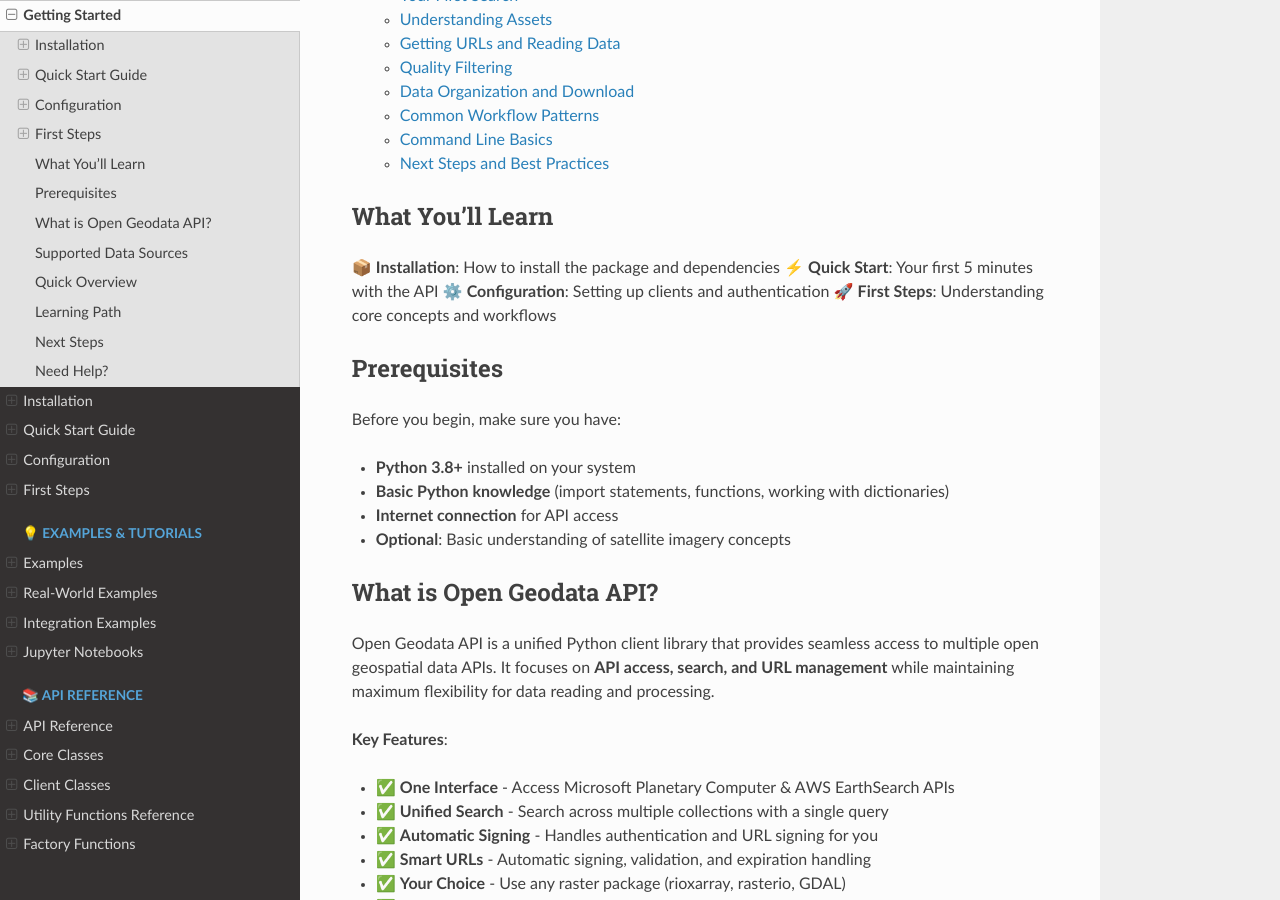
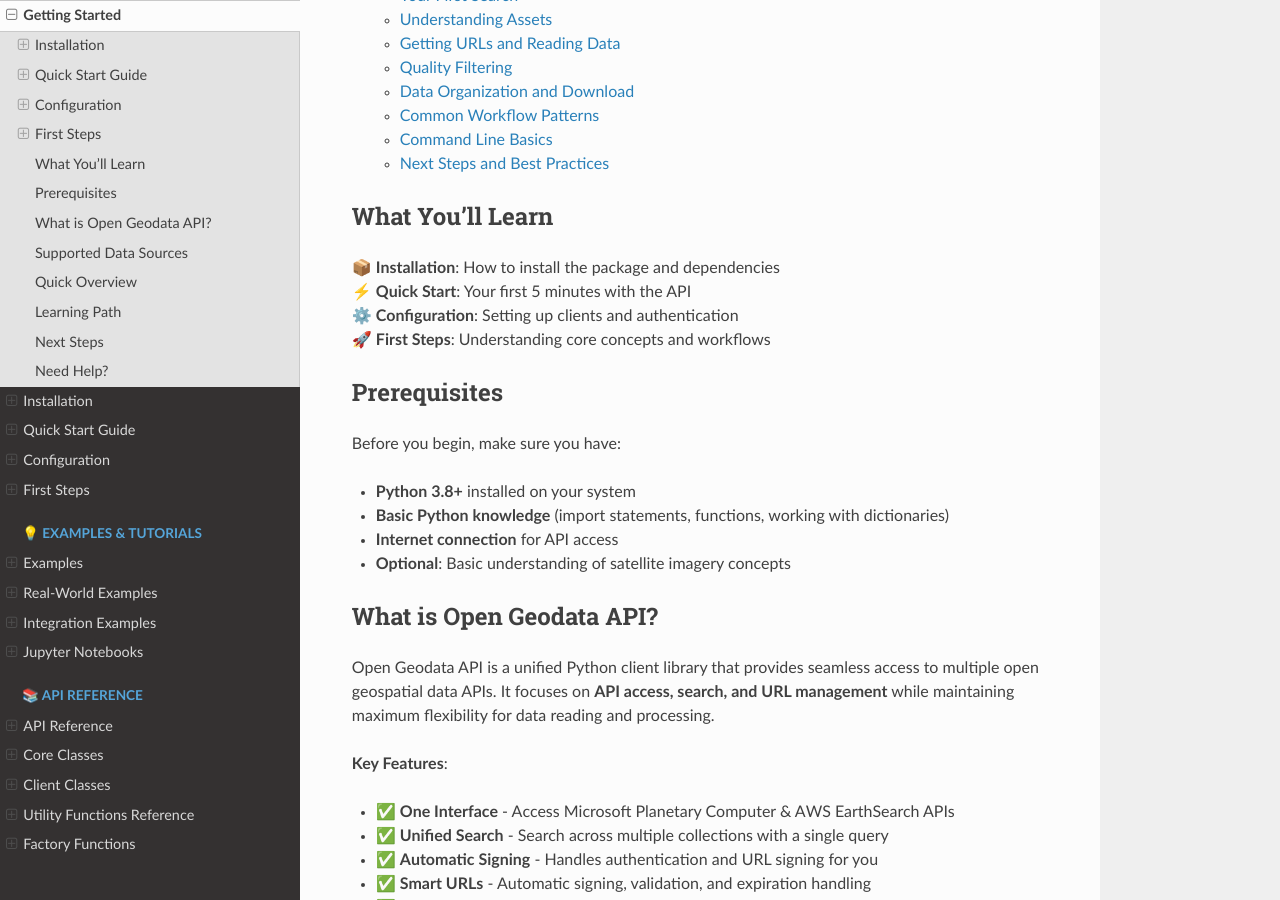
Before and after one commit to Mirjan-Ali-Sha/open-geodata-api, a Sphinx documentation site: the page built from docs/sections/getting-started/index.rst, in a window 1280 px wide and 900 px high, scrolled down 956 px. Built offline with Sphinx 7.4.7 and the Read the Docs theme 3.1.0, drawn with Linux system fonts in a browser that asks for light colours; pages that are not in the unit, such as notebooks, are missing from menus.

Commit message:
rectify doces...

```diff
--- a/docs/sections/getting-started/index.rst
+++ b/docs/sections/getting-started/index.rst
@@ -14,10 +14,10 @@ Welcome to Open Geodata API! This section will help you get up and running quick
 What You'll Learn
 -----------------
 
-📦 **Installation**: How to install the package and dependencies
-⚡ **Quick Start**: Your first 5 minutes with the API
-⚙️ **Configuration**: Setting up clients and authentication
-🚀 **First Steps**: Understanding core concepts and workflows
+| 📦 **Installation**: How to install the package and dependencies
+| ⚡ **Quick Start**: Your first 5 minutes with the API
+| ⚙️ **Configuration**: Setting up clients and authentication
+| 🚀 **First Steps**: Understanding core concepts and workflows
 
 Prerequisites
 -------------
```
